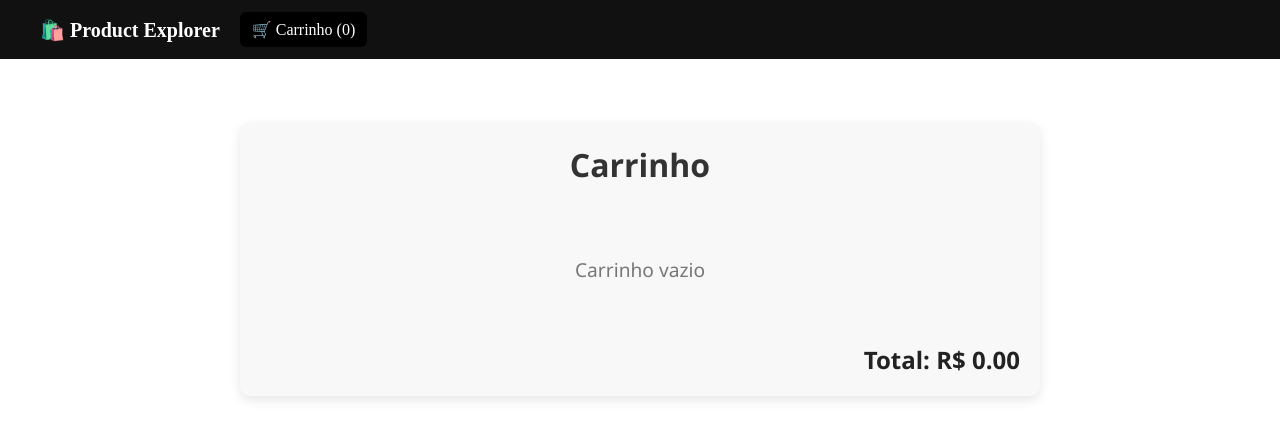
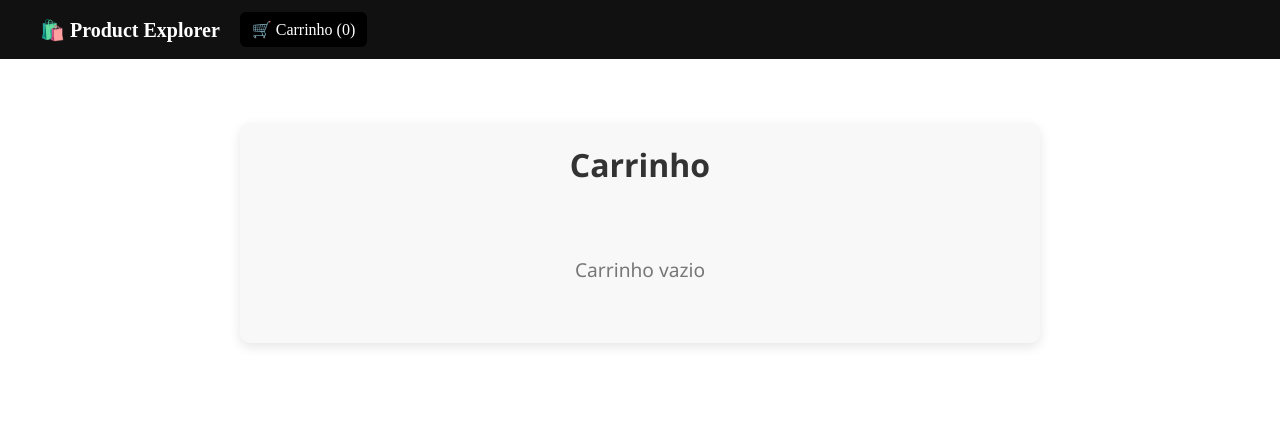
Before and after one commit to wandreyverson/product-explorer-app, a Vue app: page /carrinho in a window 1280 px wide. Shown: the top 438 px of the page. Built offline with nearby package versions, Linux system fonts and the light colour scheme; the HTML template or start-up script is replaced by a standard one.

Commit message:
fix: resolve 404 errors in vue router routes on Vercel

```diff
--- a/src/views/CartView.vue
+++ b/src/views/CartView.vue
@@ -28,7 +28,7 @@ const cart = useCartStore()
 
     </div>
 
-    <h2 v-if="cart.items.length === 0" class="total">Total: R$ {{ cart.total.toFixed(2) }}</h2>
+    <h2 v-if="cart.items.length > 0" class="total">Total: R$ {{ cart.total.toFixed(2) }}</h2>
   </div>
 </template>
 
```
Also changed, not shown: vercel.json (added).
